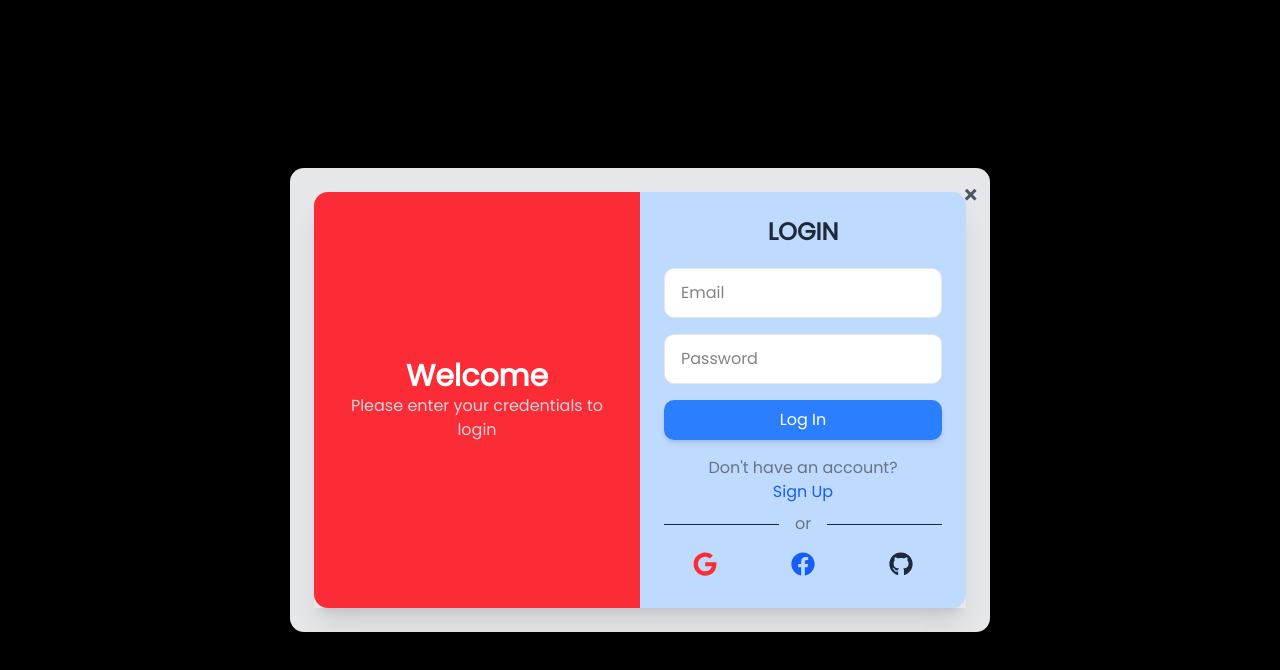
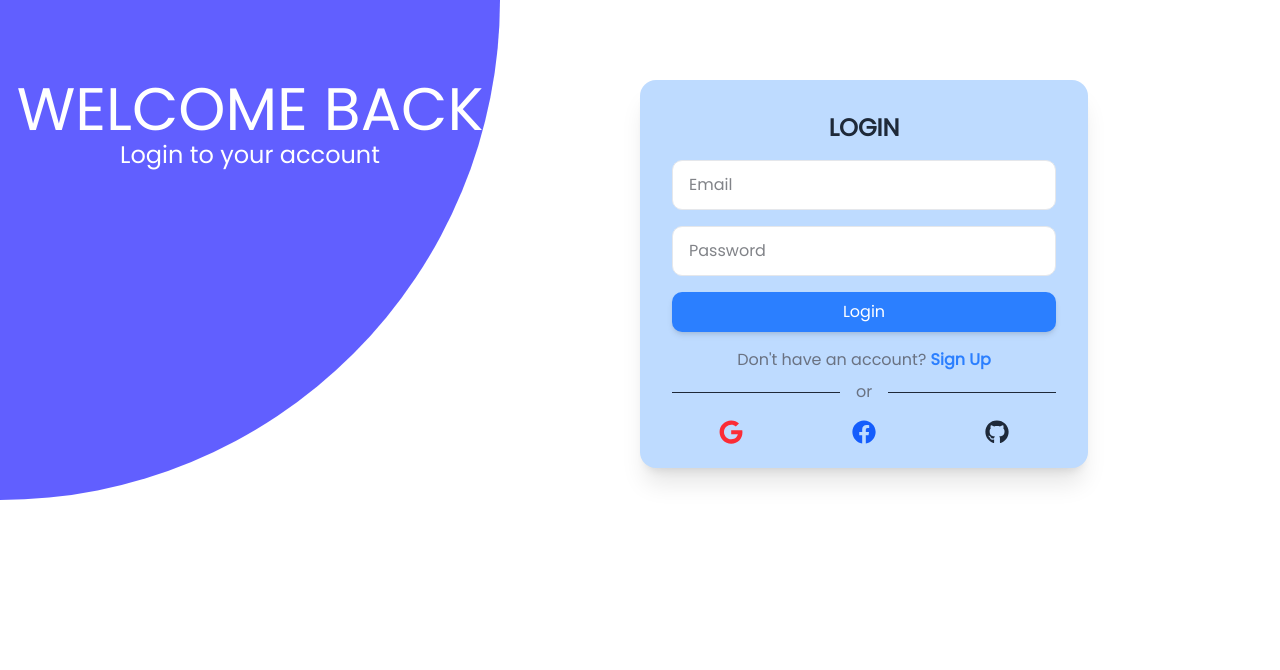
Before and after one commit to siammahamud/Edu-Sphere, a Next.js app: page /login in a window 1280 px wide. Shown: the top 670 px of the page. Built offline with nearby package versions, Linux system fonts and the light colour scheme.

Commit message:
Intercep Modal all issue fixed

```diff
--- a/src/app/(auth)/login/page.tsx
+++ b/src/app/(auth)/login/page.tsx
@@ -1,40 +1,36 @@
+//
 "use client";
-import React from "react";
 import { useState } from "react";
 import { motion } from "framer-motion";
 import { FaGoogle, FaFacebook, FaGithub } from "react-icons/fa";
 
-const SignIn: React.FC = () => {
+export default function Login() {
   const [email, setEmail] = useState("");
   const [password, setPassword] = useState("");
+
   return (
-    <div className="flex w-[100vw] bg-gray-200 min-h-screen items-center justify-center p-6  overflow-hidden">
+    <div className=" flex min-h-screen items-center justify-center p-6 relative overflow-hidden">
       {/* Animated background shape */}
-      <div className="flex h-[80vh] w-[700px] shadow-xl relative bg-transparent ">
       <motion.div
-          className="bg-red-500 text-white flex justify-center items-center h-full w-[50%] rounded-tl-xl rounded-bl-xl"
+        className="size-[500px] absolute bg-indigo-500 top-0 left-0 rounded-br-full"
+        initial={{ opacity: 0, x: -50 }}
+        animate={{ opacity: 1, x: 0 }}
+        transition={{ duration: 0.5 }}
+      >
+        <div className="text-white w-full h-[50%] flex flex-col justify-center items-center">
+          <h2 className="text-6xl">WELCOME BACK</h2>
+          <p className="text-2xl">Login to your account</p>
+        </div>
+      </motion.div>
+
+      {/* Login form */}
+      <motion.div
+        className="max-w-md w-full py-4 px-8 bg-blue-200 shadow-xl rounded-2xl absolute top-[10%] right-[15%]"
         initial={{ opacity: 0, y: 50 }}
         animate={{ opacity: 1, y: 0 }}
         transition={{ duration: 0.5 }}
       >
-          {/* <div className="bg-red-500 text-white flex justify-center items-center h-full w-[50%] rounded-tl-xl rounded-bl-xl"> */}
-          <div className="flex gap-2 flex-col justify-center items-center">
-            <h1 className="text-4xl font-bold ">Wellcome</h1>
-            <p className="text-center text-gray-300">
-              Please enter your email and <br />
-              password to login
-            </p>
-          </div>
-          {/* </div> */}
-        </motion.div>
-        {/* Signup/Login form */}
-        <motion.div
-          className="max-w-md w-[50%] py-4 px-8  rounded-tr-xl rounded-br-xl  bg-blue-200"
-          initial={{ opacity: 0, y: 50 }}
-          animate={{ opacity: 1, y: 0 }}
-          transition={{ duration: 0.5 }}
-        >
-          <h2 className="text-2xl font-bold text-center text-gray-800 my-5">
+        <h2 className="text-2xl font-bold text-center text-gray-800 my-4">
           LOGIN
         </h2>
 
@@ -44,20 +40,20 @@ const SignIn: React.FC = () => {
             placeholder="Email"
             value={email}
             onChange={(e) => setEmail(e.target.value)}
-              className="bg-white w-full px-4 py-3 border rounded-lg focus:ring-2 focus:ring-blue-500 focus:outline-none"
+            className="w-full px-4 py-3 border rounded-lg focus:ring-2 bg-white focus:ring-blue-500 focus:outline-none"
           />
           <input
             type="password"
             placeholder="Password"
             value={password}
             onChange={(e) => setPassword(e.target.value)}
-              className="bg-white w-full px-4 py-3 border rounded-lg focus:ring-2 focus:ring-blue-500 focus:outline-none"
+            className="w-full px-4 py-3 border rounded-lg focus:ring-2 bg-white focus:ring-blue-500 focus:outline-none"
           />
-            <button className="btn-primary w-full ">Log In</button>
+          <button className="btn-primary w-full cursor-pointer">Login</button>
         </form>
         <p className="text-center text-gray-500 mt-4">
-            Don't have an account.
-            <button className="text-blue-600 hover:underline px-5 cursor-pointer">
+          Don't have an account? {" "}
+          <button className="cursor-pointer text-blue-500 font-semibold">
             Sign Up
           </button>
         </p>
@@ -82,8 +78,5 @@ const SignIn: React.FC = () => {
         </div>
       </motion.div>
     </div>
-    </div>
   );
-};
-
-export default SignIn;
+}
--- a/src/app/(auth)/(modal)/login/page.tsx
+++ b/src/app/(modal)/(.)login/page.tsx
@@ -1,50 +1,51 @@
 "use client";
-import React from "react";
-import { useState } from "react";
+import React, { useState } from "react";
 import { motion } from "framer-motion";
 import { FaGoogle, FaFacebook, FaGithub } from "react-icons/fa";
+import { useRouter } from "next/navigation";
 
-const SignInModal: React.FC<{ onClose: () => void }> = ({ onClose }) => {
+const SignInModal: React.FC<{ onClose: () => void }> = () => {
   const [email, setEmail] = useState("");
   const [password, setPassword] = useState("");
+  const router = useRouter();
+
+  const handleOverlayClick = () => {
+    router.back();
+  };
 
   return (
-    <div className="fixed inset-0 flex items-center justify-center bg-black bg-opacity-50 z-50">
+    <div
+      className="fixed inset-0 flex items-center justify-center bg-black/50 z-50 w-[100vw] h-screen"
+      onClick={handleOverlayClick}
+    >
       <motion.div
-        className="relative bg-gray-200 p-6 rounded-xl shadow-lg w-[90%] max-w-[700px] overflow-hidden"
-        initial={{ scale: 0.8, opacity: 0 }}
-        animate={{ scale: 1, opacity: 1 }}
-        exit={{ scale: 0.8, opacity: 0 }}
-        transition={{ duration: 0.3 }}
+        className="relative bg-gray-200 p-1 rounded-xl shadow-lg w-[90%] max-w-[700px] overflow-hidden"
+        initial={{ scale: 0.8, opacity: 0, y: -50 }}
+        animate={{ scale: 1, opacity: 1, y: 0 }}
+        exit={{ scale: 0.8, opacity: 0, y: -50 }}
+        transition={{ duration: 0.8 }}
+        onClick={(e) => e.stopPropagation()} // IMPORTANT
       >
         {/* Close Button */}
         <button
-          onClick={onClose}
+          onClick={() => router.back()}
           className="absolute top-3 right-3 text-gray-600 hover:text-gray-900 text-2xl font-bold"
         >
           &times;
         </button>
 
         {/* Modal Content */}
-        <div className="flex h-auto w-full shadow-xl bg-transparent">
-          <motion.div
-            className="bg-red-500 text-white flex justify-center items-center w-[50%] rounded-l-xl p-6"
-            initial={{ opacity: 0, y: 50 }}
-            animate={{ opacity: 1, y: 0 }}
-            transition={{ duration: 0.5 }}
-          >
+        <div className="flex w-full shadow-xl">
+          <motion.div className="bg-red-500 text-white flex justify-center items-center w-[50%] rounded-l-xl p-6">
             <div className="flex flex-col items-center text-center">
               <h1 className="text-3xl font-bold">Welcome</h1>
-              <p className="text-gray-300">Please enter your credentials to login</p>
+              <p className="text-gray-300">
+                Please enter your credentials to login
+              </p>
             </div>
           </motion.div>
 
-          <motion.div
-            className="w-[50%] bg-blue-200 p-6 rounded-r-xl"
-            initial={{ opacity: 0, y: 50 }}
-            animate={{ opacity: 1, y: 0 }}
-            transition={{ duration: 0.5 }}
-          >
+          <motion.div className="w-[50%] bg-blue-200 p-6 rounded-r-xl">
             <h2 className="text-2xl font-bold text-center text-gray-800 mb-5">
               LOGIN
             </h2>
@@ -74,7 +75,6 @@ const SignInModal: React.FC<{ onClose: () => void }> = ({ onClose }) => {
               </button>
             </p>
 
-            {/* Social login options */}
             <div className="flex items-center my-2">
               <div className="flex-grow border-t border-gray-800"></div>
               <span className="mx-4 text-gray-500">or</span>
--- a/src/components/MainNav.tsx
+++ b/src/components/MainNav.tsx
@@ -15,7 +15,6 @@ import { Avatar, AvatarFallback, AvatarImage } from "./ui/avatar";
 import { Logo } from "./Logo";
 import { MobileNav } from "./MobileNav";
 import { INavItem } from "@/types/nav";
-// import { useTheme } from "next-themes";
 
 interface MainNavProps {
   items: INavItem[];
@@ -24,6 +23,7 @@ interface MainNavProps {
 export function MainNav({ items, children }: MainNavProps) {
   const [showMobileMenu, setShowMobileMenu] = useState(false);
   const [showDropdown, setShowDropdown] = useState(false);
+
   const dropdownRef = useRef<HTMLDivElement>(null);
 
   // making the profile dropdown menu hidden by clicking outside
@@ -68,8 +68,12 @@ export function MainNav({ items, children }: MainNavProps) {
           <MobileNav items={items}>{children}</MobileNav>
         )}
       </div>
+
       <nav className="flex items-center gap-3 ">
-        <div className="items-center gap-3 hidden lg:flex">
+        <div
+          onClick={() => setIsSignInOpen(true)}
+          className="items-center gap-3 hidden lg:flex"
+        >
           <Link
             href="/login"
             className={cn(buttonVariants({ size: "sm" }), "px-4")}
@@ -96,8 +100,6 @@ export function MainNav({ items, children }: MainNavProps) {
         {/* profile avatar dropdown menu  */}
         <div className="relative" ref={dropdownRef}>
           <div>
-
-
             <div
               className="cursor-pointer"
               onClick={() => setShowDropdown(!showDropdown)}
@@ -113,8 +115,11 @@ export function MainNav({ items, children }: MainNavProps) {
             <div className="text-sm absolute -left-44 bg-white border rounded-sm shadow-md mt-2 w-50 ">
               {/* ড্রপডাউন মেনু  */}
               {showDropdown && (
-                <div onClick={(e) => e.stopPropagation()} className="p-2 relative">
-                   <div className="-top-2 right-0.5 absolute w-0 h-0 border-l-8 border-r-8 border-b-8 border-transparent border-b-cyan-400"></div>
+                <div
+                  onClick={(e) => e.stopPropagation()}
+                  className="p-2 relative"
+                >
+                  <div className="-top-2 right-0.5 absolute w-0 h-0 border-l-8 border-r-8 border-b-8 border-transparent border-b-cyan-400"></div>
                   <Link
                     href="account"
                     className="block p-1.5 border-b-gray-400 border-b hover:bg-gray-100"
```
Lines whose indentation alone changed are shown as unchanged.
